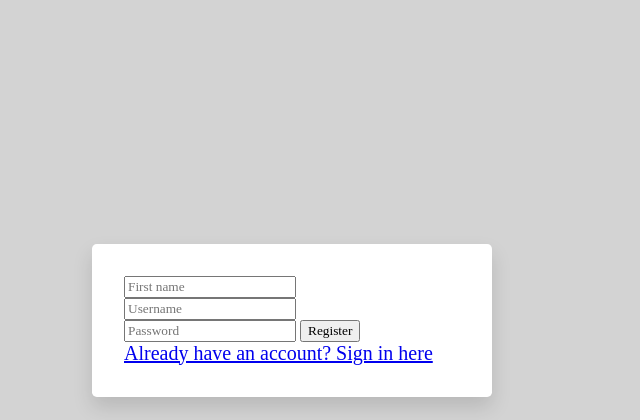
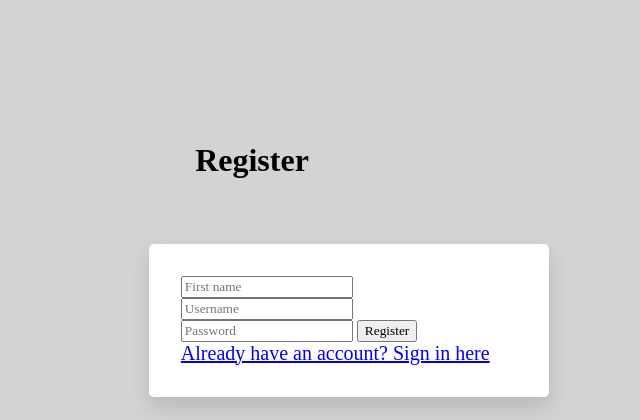
Before and after one commit to ashahnami/typing-game, a PHP site: page /register.php in a window 1280 px wide. Shown: the top 420 px of the page, without its empty margins (348-988 px from the left). Run offline with PHP 8.4, Linux system fonts and the light colour scheme; data that the repository does not hold is empty.

Commit message:
headers to sign up and register

```diff
--- a/login.php
+++ b/login.php
@@ -41,6 +41,7 @@
     <link rel="stylesheet" href="styles.css"> <!-- link stylesheet -->
 </head>
 <body>
+    <h1 style="position:relative; bottom: 10rem; left: 8rem;">Sign in</h1>
     <div class="container2">
         <form method="post"> <!-- creates login form -->
 
--- a/register.php
+++ b/register.php
@@ -39,6 +39,8 @@
     <link rel="stylesheet" href="styles.css"> <!-- link stylesheet -->
 </head>
 <body>
+
+    <h1 style="position:relative; bottom: 10rem; left: 10rem;">Register</h1>
     <div class="container2">
         <form method="post">
 
```
